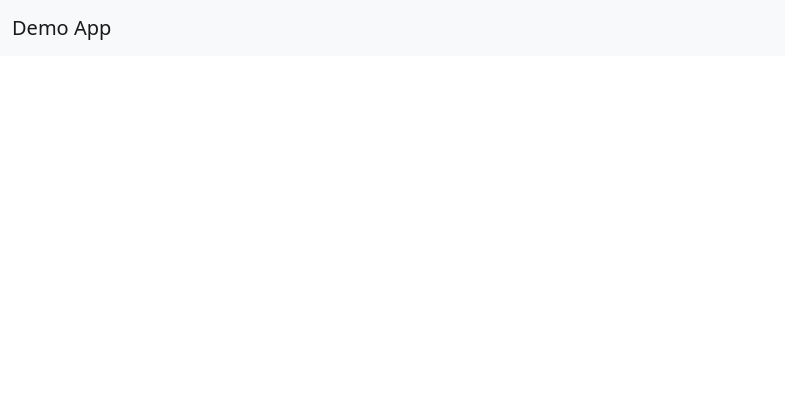
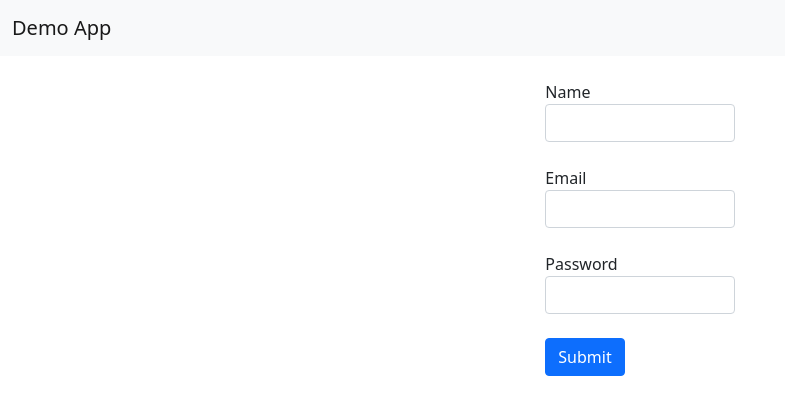
Before and after one commit to sltpn3/demo, a React (Create React App) app: page /signup in a window 1280 px wide. Shown: the top 414 px of the page, without its empty margins (0-785 px from the left). Built offline with nearby package versions, Linux system fonts and the light colour scheme; no server answers.

Commit message:
login and signup pages

```diff
--- a/package.json
+++ b/package.json
@@ -9,8 +9,10 @@
     "axios": "^0.21.1",
     "react": "^17.0.2",
     "react-dom": "^17.0.2",
+    "react-hook-form": "^7.1.0",
     "react-router-dom": "^5.2.0",
     "react-scripts": "4.0.3",
+    "reactstrap": "^8.9.0",
     "styled-components": "^5.2.1",
     "web-vitals": "^1.1.1"
   },
--- a/src/App.js
+++ b/src/App.js
@@ -2,11 +2,13 @@
 import logo from './img/logo.svg';
 import React, { useState } from "react";
 import { BrowserRouter as Router, Link, Route } from "react-router-dom";
+import { Button } from 'reactstrap';
 import './css/bootstrap.css';
 import { AuthContext } from "./context/auth";
 import PrivateRoute from "./libs/PrivateRoute";
 import Home from "./pages/Home/Home";
 import Login from './pages/Login/Login';
+import Signup from './pages/Signup/Signup'
 
 function App(props) {
   let logout_button;
@@ -30,7 +32,7 @@ function App(props) {
   }
 
   if (localStorage.getItem('tokens')) {
-    logout_button = <button className="nav-link active" aria-current="page" onClick={logOut}>Logout</button>;
+    logout_button = <Button onClick={logOut}>Logout</Button>;
     // logout_button = <Button onClick={logOut}>Log out</Button>;
   } else {
     logout_button = "";
@@ -70,7 +72,7 @@ function App(props) {
         </div>
         <PrivateRoute exact path="/" component={Home} />
         <Route path="/login" component={Login} />
-        {/* <Route path="/signup" component={Signup} /> */}
+        <Route path="/signup" component={Signup} />
         {/* <PrivateRoute path="/admin" component={Admin} />
         <Route path="/dashboard" component={Dashboard} />
         <Route path="/dashboard2" component={Dashboard2} />
--- a/src/pages/Login/Login.js
+++ b/src/pages/Login/Login.js
@@ -2,19 +2,26 @@ import React, { useState } from "react";
 import { Link, Redirect } from 'react-router-dom';
 import axios from 'axios';
 import logoImg from "../../img/logo.png";
+import { useForm } from "react-hook-form";
 import { useAuth } from "../../context/auth";
+// import { InputGroup, Input, Button } from 'reactstrap';
+import { Form, FormGroup, Label, Input, Button, InputGroup } from "reactstrap";
 
 
 
 function Login(props) {
   console.log(props)
-  const referer = props.location.state.referer || '/';
+  const { register, handleSubmit, formState: { errors } } = useForm();
+  const referer = props.location.state && props.location.state.referer || '/';
+  // console.log(referer);
+  // const referer = props.location.state.referer || '/';
   const [isLoggedIn, setLoggedIn] = useState(false);
   const [isError, setIsError] = useState(false);
   const [userName, setUserName] = useState("");
   const [password, setPassword] = useState("");
   const { setAuthTokens } = useAuth();
-  const { REACT_APP_CUBEJS_TOKEN, REACT_APP_API_URL, REACT_APP_API_LOGIN } = process.env;
+  const { REACT_APP_API_LOGIN } = process.env;
+  const [errorMessage, setErrorMessage] = useState('');
 
   function postLogin() {
     axios.post(REACT_APP_API_LOGIN + "/login", {
@@ -32,37 +39,111 @@ function Login(props) {
     });
   }
 
+  const handleRegistration = (data) => axios.post(REACT_APP_API_LOGIN + "/login",
+    data
+  ).then(result => {
+    console.log(result)
+    if (result.status === 200) {
+      setAuthTokens(result.data);
+      setLoggedIn(true);
+    } else {
+      setIsError(true);
+    }
+  }).catch(e => {
+    setIsError(true);
+  });
+
+  const handleError = (errors) => { };
+
   if (isLoggedIn) {
     console.log('Logged In')
     return <Redirect to={referer} />;
   }
 
+  const registerOptions = {
+    name: { required: "Name is required" },
+    email: { required: "Email is required" },
+    password: {
+      required: "Password is required",
+      minLength: {
+        value: 8,
+        message: "Password must have at least 8 characters"
+      }
+    }
+  };
+
   return (
-    <div>
-      <img src={logoImg} />
-      <div>
-        <input
-          type="username"
-          value={userName}
-          onChange={e => {
-            setUserName(e.target.value);
-          }}
-          placeholder="email"
-        />
-        <input
-          type="password"
-          value={password}
-          onChange={e => {
-            setPassword(e.target.value);
-          }}
-          placeholder="password"
-        />
-        <button onClick={postLogin}>Sign In</button>
+    <div className="container mt-4 col-lg-2">
+      <div className="text-center"><img src={logoImg} className="img-fluid" /></div>
+
+      <Form onSubmit={handleSubmit(handleRegistration, handleError)}>
+        <FormGroup className="text-left">
+          <Input
+            {...register("email", registerOptions.email)}
+            className="mt-4"
+            type="email"
+            placeholder="email"
+            name="email"
+          />
+          <small className="text-danger">
+            {errors.email && errors.email.message}
+          </small>
+        </FormGroup>
+        <FormGroup>
+          <Input
+            {...register("password", registerOptions.password)}
+            className="mt-4"
+            type="password"
+            name="password"
+            placeholder="password"
+          />
+          <small className="text-danger">
+            {errors.password && errors.password.message}
+          </small>
+        </FormGroup>
+        <div className="text-center"><Button className="mt-4 mb-2">Sign In</Button></div>
+
+      </Form>
+      <div className="text-center">
+        <Link to="/signup">Don't have an account?</Link>
+        {isError && <div>Wrong Email or Password</div>}
       </div>
-      <Link to="/signup">Don't have an account?</Link>
-        { isError && <div>The username or password provided were incorrect!</div> }
     </div>
   );
+
+  // return (
+  //   <div className="container mt-4 text-center col-lg-2">
+  //     <img src={logoImg} className="img-fluid" />
+  //     <InputGroup>
+  //       <Input
+  //         className="mt-4"
+  //         type="username"
+  //         value={userName}
+  //         onChange={e => {
+  //           setUserName(e.target.value);
+  //         }}
+  //         placeholder="email"
+  //       />
+  //     </InputGroup>
+  //     <InputGroup>
+  //       <Input
+  //         className="mt-4"
+  //         type="password"
+  //         value={password}
+  //         onChange={e => {
+  //           setPassword(e.target.value);
+  //         }}
+  //         placeholder="password"
+  //       />
+
+  //     </InputGroup>
+  //     <Button className="mt-4 mb-2" onClick={postLogin}>Sign In</Button>
+  //     <div>
+  //       <Link to="/signup">Don't have an account?</Link>
+  //       {isError && <div>The username or password provided were incorrect!</div>}
+  //     </div>
+  //   </div>
+  // );
 }
 
 export default Login;
--- /dev/null
+++ b/src/pages/Signup/Signup.js
@@ -0,0 +1,73 @@
+import React from "react";
+import { useForm } from "react-hook-form";
+import { Form, FormGroup, Label, Input, Button } from "reactstrap";
+import axios from 'axios';
+
+const RegisterForm = () => {
+  const { REACT_APP_API_LOGIN } = process.env;
+  // console.log({REACT_APP_API_LOGIN})
+  const { register, handleSubmit, formState: { errors } } = useForm();
+  // const handleRegistration = (data) => console.log(data);
+  const handleRegistration = (data) => axios.post(REACT_APP_API_LOGIN + "/register",
+    data
+  ).then(result => {
+    if (result.status === 200) {
+      // setAuthTokens(result.data);
+      // setLoggedIn(true);
+    } else {
+      // setIsError(true);
+    }
+  }).catch(e => {
+    // setIsError(true);
+  });
+
+  const handleError = (errors) => { };
+  const registerOptions = {
+    name: { required: "Name is required" },
+    email: { required: "Email is required" },
+    password: {
+      required: "Password is required",
+      minLength: {
+        value: 8,
+        message: "Password must have at least 8 characters"
+      }
+    }
+  };
+  return (
+    <div className="container mt-4 col-md-2">
+      <Form onSubmit={handleSubmit(handleRegistration, handleError)}>
+        <FormGroup className="mt-4">
+          <Label>Name</Label>
+          <Input name="name" {...register("name", registerOptions.name)} />
+          <small className="text-danger">
+            {errors.name && errors.name.message}
+          </small>
+        </FormGroup>
+        <FormGroup className="mt-4">
+          <Label>Email</Label>
+          <Input
+            type="email"
+            name="email"
+            {...register("email", registerOptions.email)}
+          />
+          <small className="text-danger">
+            {errors.email && errors.email.message}
+          </small>
+        </FormGroup>
+        <FormGroup className="mt-4 mb-4">
+          <Label>Password</Label>
+          <Input
+            type="password"
+            name="password"
+            {...register("password", registerOptions.password)}
+          />
+          <small className="text-danger">
+            {errors.password && errors.password.message}
+          </small>
+        </FormGroup>
+        <Button color="primary">Submit</Button>
+      </Form>
+    </div>
+  );
+};
+export default RegisterForm;
```
Also changed, not shown: 2 other files (tests, documents, lock files or other folders).
